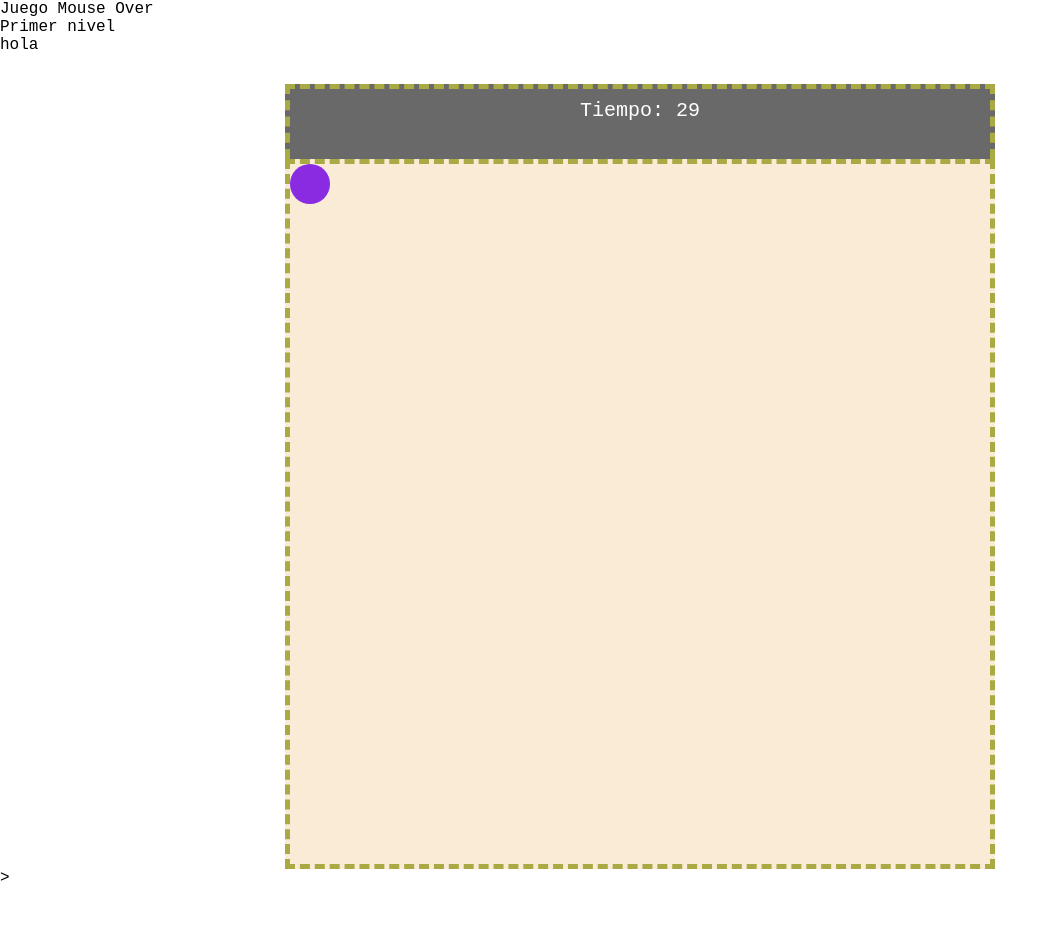
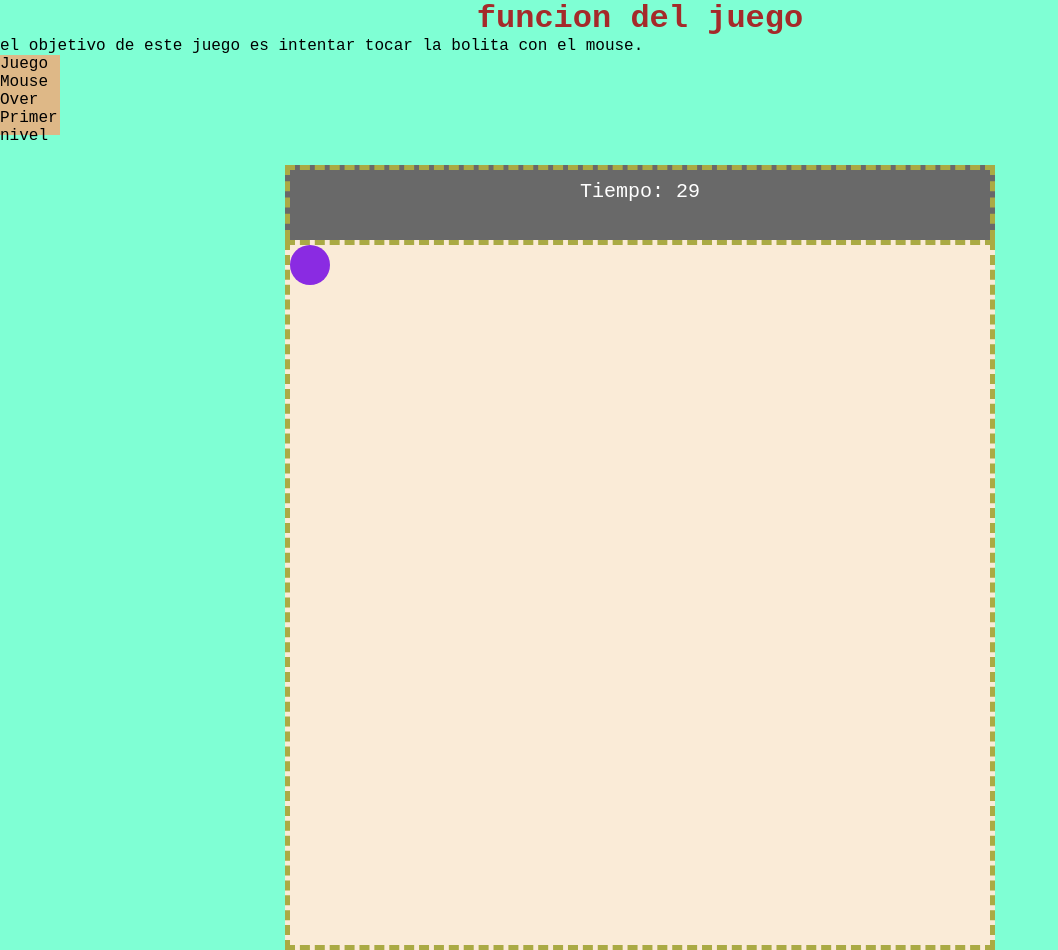
Before and after one commit to 123samuel10/ws-algoritmos, a plain HTML site: page mouse_over_game/index.html in a window 1280 px wide. Shown: the top 950 px of the page, without its empty margins (0-1058 px from the left). Before the commit the page ends 887 px from the top, so only its background shows below. Drawn offline with Linux system fonts and the light colour scheme.

Commit message:
juego rediseñado

```diff
--- a/mouse_over_game/css/style.css
+++ b/mouse_over_game/css/style.css
@@ -31,3 +31,20 @@
     text-align: center;
     padding: 10px 0px;
 }
+body{
+    background-color:aquamarine;
+}
+div{
+    color: black;
+    background-color: burlywood;
+    width: 60px;
+    height: 80px
+
+
+}
+.titulo{
+    color: brown;
+}
+p{
+    color: black;
+}
--- a/mouse_over_game/index.html
+++ b/mouse_over_game/index.html
@@ -8,10 +8,15 @@
     <link rel='stylesheet' type='text/css' media='screen' href='css/style.css'>
 </head>
 <body>
+   <center><h1 class="titulo">funcion del juego</h1></center>
+    <p>el objetivo de este juego es intentar tocar la bolita con el mouse.</p>
+
+
     <div class="contenedor-prueba">
         <span>Juego Mouse Over</span>
-        <p>Primer nivel</p>
-        <p>hola</p>
+   <p>Primer nivel</p>
+
+
     </div>
     <!--Cambio para repositorio-->
     <div class="container pointer">
@@ -22,6 +27,9 @@
     <div class="container">
         <div id="player"></div>
     </div>
+
+
     <script src='js/main.js'></script>
+
 </body>
 </html>>
--- a/mouse_over_game/js/main.js
+++ b/mouse_over_game/js/main.js
@@ -6,8 +6,8 @@ var puntosObjetivo=30;
 
 function sumarPuntos(){
  puntos++;
- document.getElementById("score").innerHTML= "PUNTOS: <b>"+puntos+ "/"+puntosObjetivo+"</b>";
- let ranNum= Math.round(Math.random()*500);
+
+ let ranNum= Math.round(Math.random()*500);//la funcion es que se le da un nombre a la variable, para que la bola se pueda mover
  let ranNum2= Math.round(Math.random()*500);
  document.getElementById("player").style.marginTop=ranNum+"px";
  document.getElementById("player").style.marginLeft=ranNum+"px";
@@ -23,6 +23,7 @@ function restarTiempo(){
         alert("Perdiste!");
         tiempo=30;
         puntos=0;
+        document.getElementById("score").innerHTML= "PUNTOS: <b>"+puntos+ "/"+puntosObjetivo+"</b>";
     }
 }
 
```
